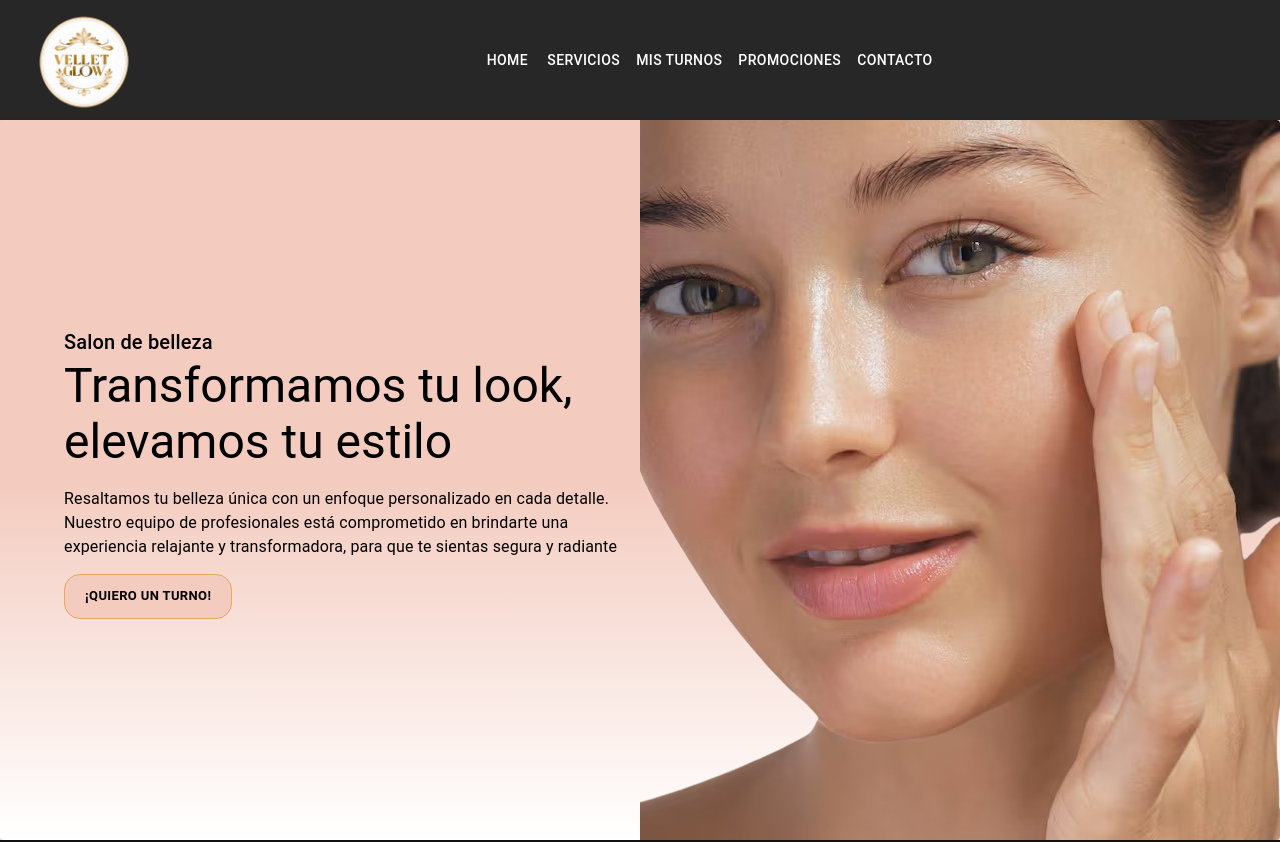
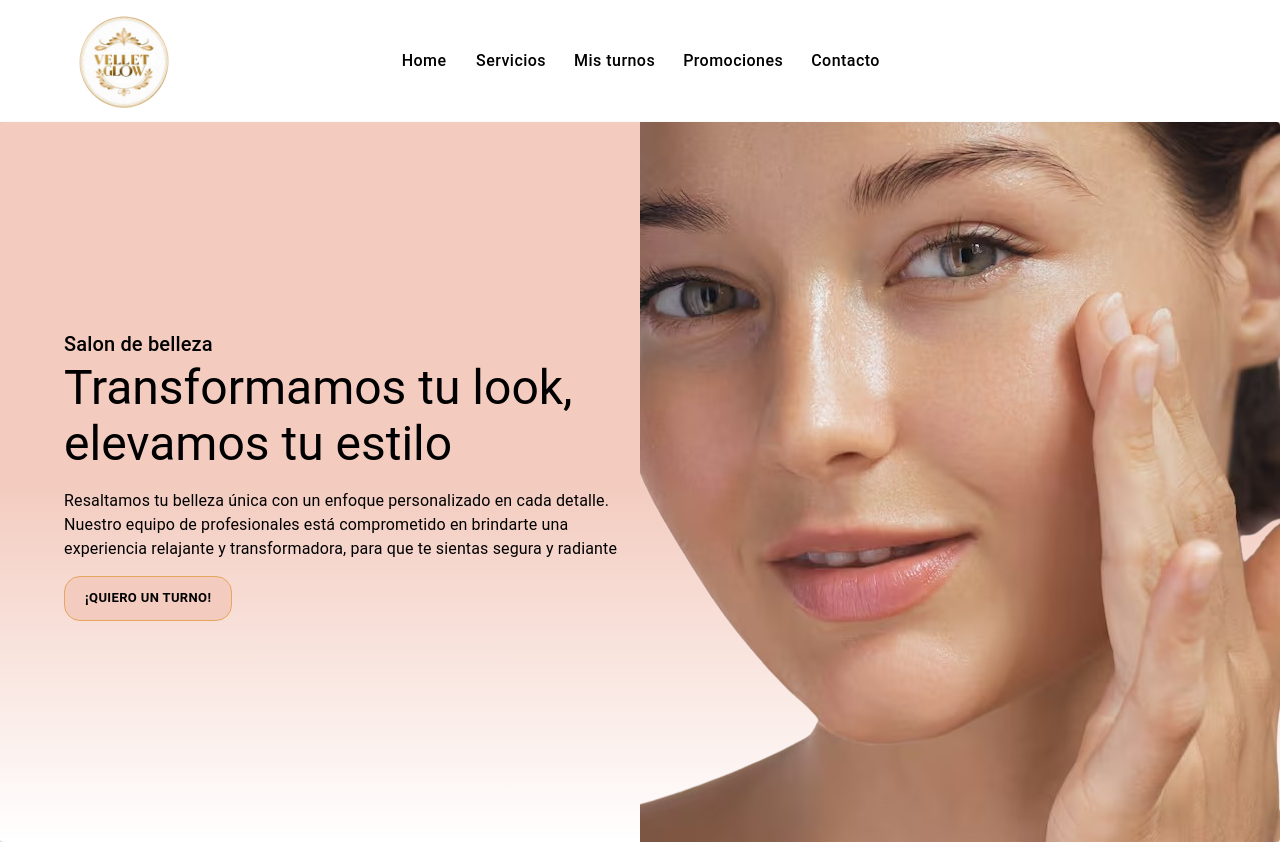
Before and after one commit to Makorii/Velvet-Glow-salon-de-belleza-, a React (Vite) app: page / in a window 1280 px wide. Built offline with nearby package versions, Linux system fonts and the light colour scheme.

Commit message:
termino de estilar el header

```diff
--- a/src/components/Header.jsx
+++ b/src/components/Header.jsx
@@ -25,8 +25,11 @@ function Header() {
   };
 
   return (
-    <AppBar position="static">
-      <Container maxWidth="xl">
+    <AppBar position="static" sx={{ backgroundColor: "white"}}>
+      <Container sx={{
+        minWidth: "100%",
+        paddingLeft: "64px !important",
+        paddingRight: "64px !important",}}>
         <Toolbar disableGutters>
           <CardMedia
             component="img"
@@ -36,7 +39,8 @@ function Header() {
               width: 120,
               height: 120,
               objectFit: "contain",
-              mr: 2,
+              position: "absolute",
+              top: "0",
               display: { xs: "none", md: "flex" },
             }}
           />
@@ -80,13 +84,15 @@ function Header() {
               flexGrow: 1,
               display: { xs: "none", md: "flex" },
               justifyContent: "center",
+              gap:"12px",
+              padding: "25px 0"
             }}
           >
             {pages.map((page) => (
               <Button
                 key={page}
                 onClick={handleCloseNavMenu}
-                sx={{ my: 2, color: "white", display: "block" }}
+                sx={{ my: 2, color: "black", display: "block", textTransform: "none", fontSize: "1em" }}
               >
                 {page}
               </Button>
```
